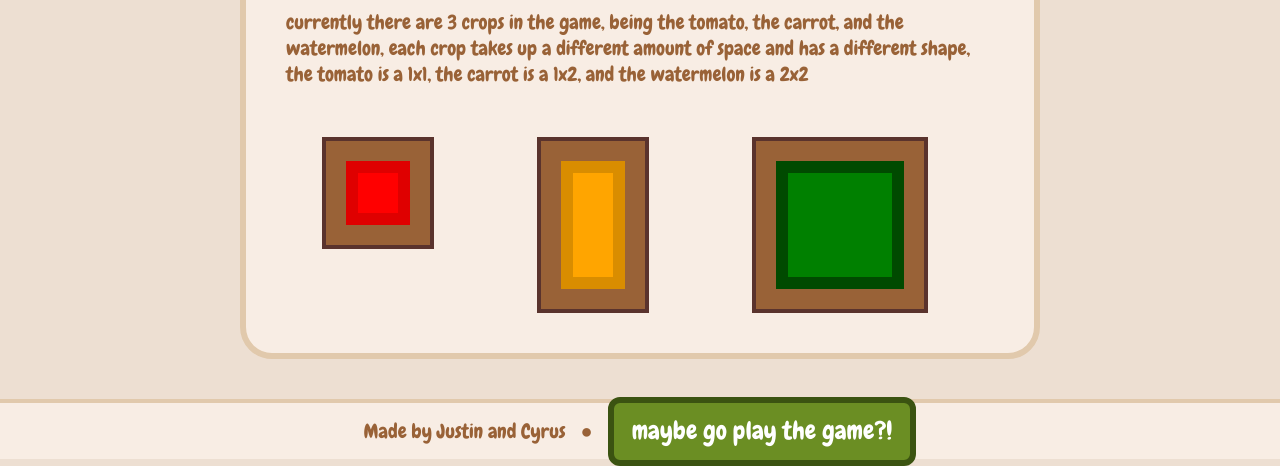
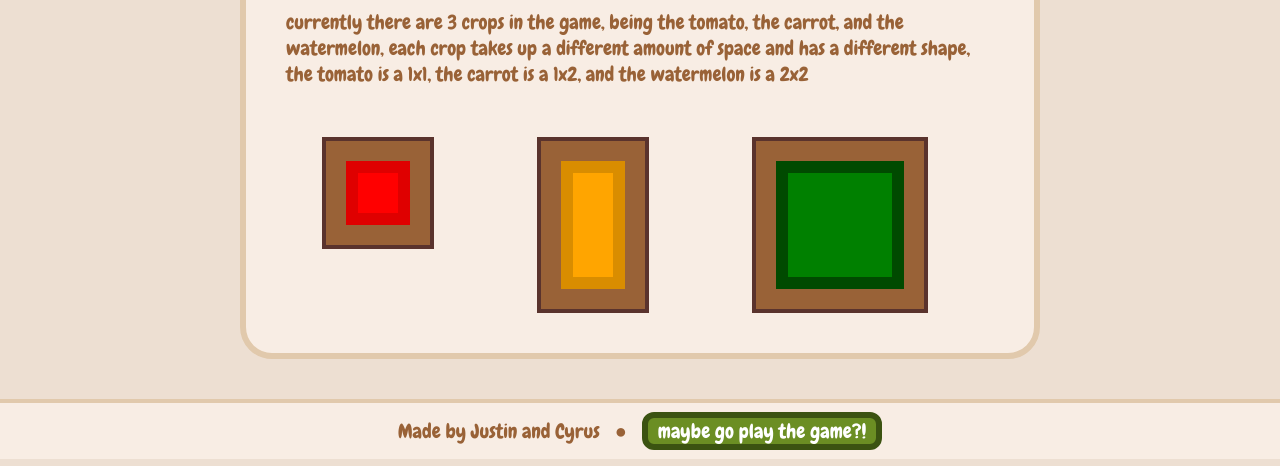
Before and after one commit to iamcyrusdaniel/crop-shop, a website: page guide/index.html in a window 1280 px wide. Shown: the part 497-963 px from the top of the page. Drawn offline with Linux system fonts and the light colour scheme.

Commit message:
some more bottom redirect styling changes

```diff
--- a/guide/styles.css
+++ b/guide/styles.css
@@ -156,6 +156,12 @@ footer {
     background-color: var(--btn-secondary-bg);
     border-color: var(--btn-secondary-border);
 }
+
+#redirectBottom {
+    font-size: 20px;
+    padding: 0px 10px;
+}
+
 .fancyButton:hover, #redirectBottom:hover {
     filter: brightness(0.9);
     cursor: pointer;
```
